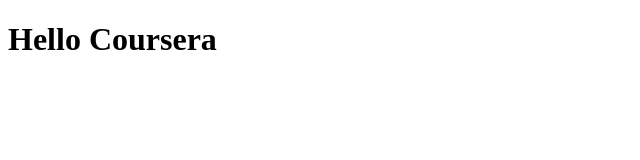
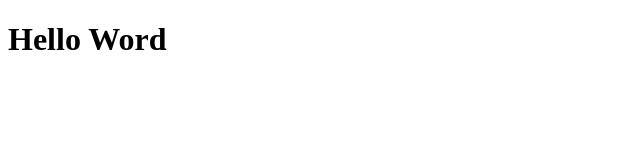
Before and after one commit to Meleyel/second-test, a plain HTML site: page index.html in a window 1280 px wide. Shown: the whole page, without its empty margins (0-640 px from the left). Drawn offline with Linux system fonts and the light colour scheme.

Commit message:
première mise à jour

```diff
--- a/index.html
+++ b/index.html
@@ -5,6 +5,6 @@
 	<title>Hello coursera</title>
 </head>
 <body>
-<h1>Hello Coursera</h1>
+<h1>Hello Word</h1>
 </body>
 </html>
```
